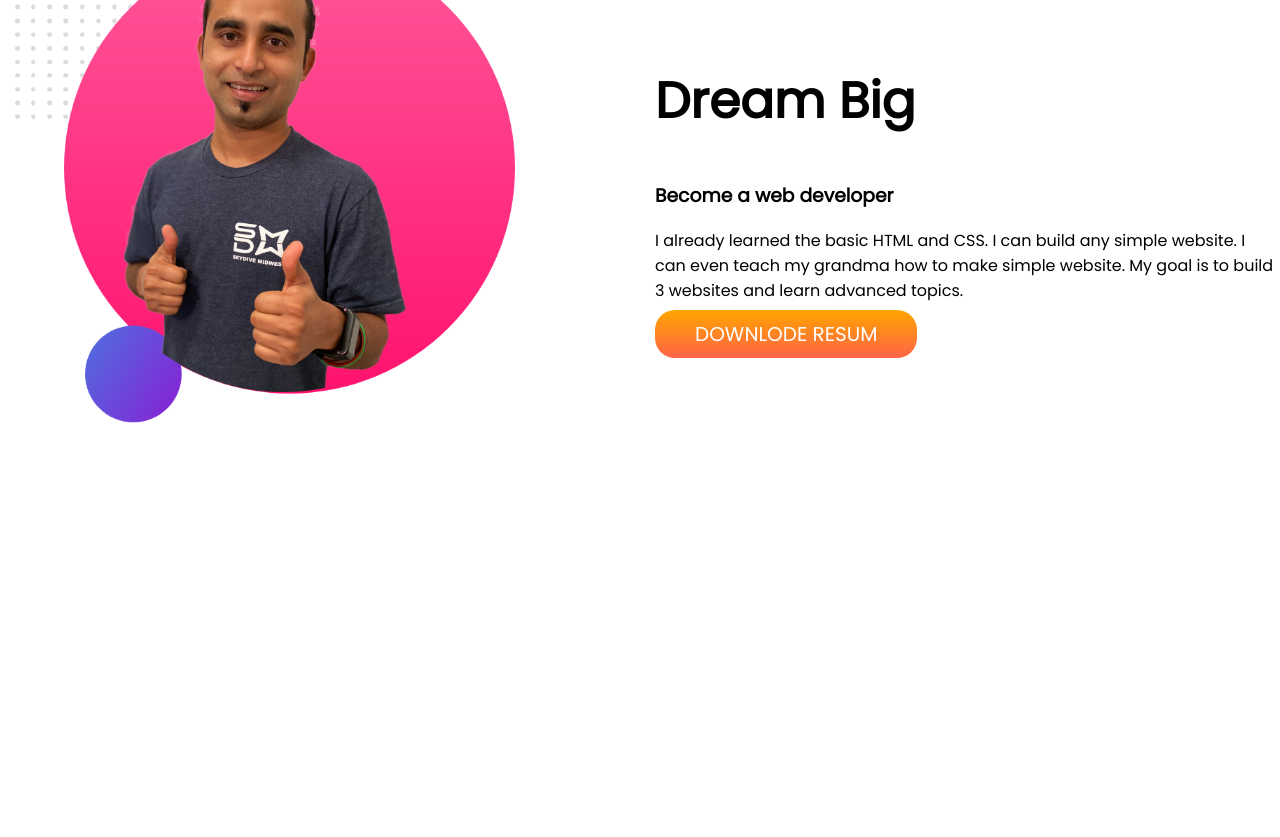
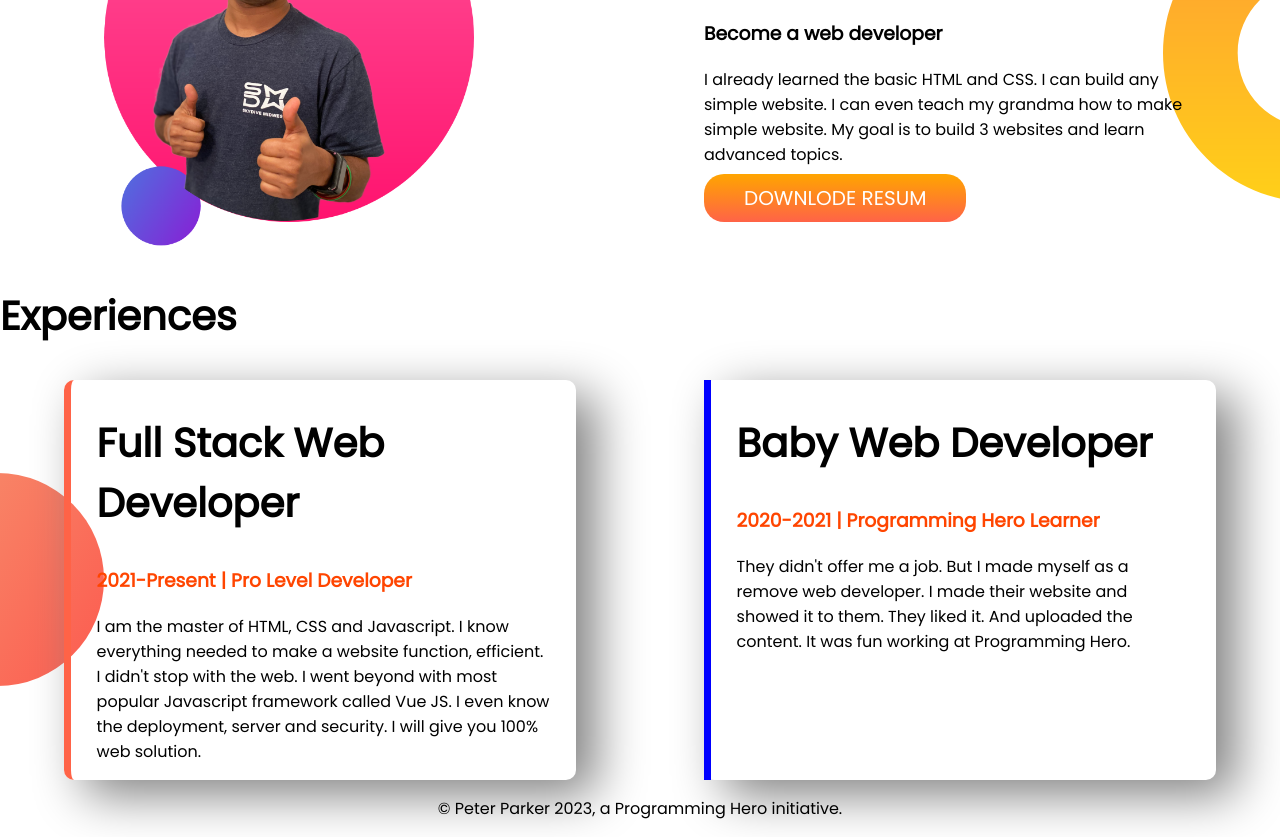
Before and after one commit to majharul224/developer-portfolio-jonkar, a plain HTML site: page developer-portfolio-jonkar.html in a window 1280 px wide. Shown: the part 661-1498 px from the top of the page. Before the commit the page ends 1191 px from the top, so only its background shows below. Drawn offline with Linux system fonts and the light colour scheme.

Commit message:
footer tag add

```diff
--- a/developer-portfolio-jonkar.html
+++ b/developer-portfolio-jonkar.html
@@ -34,5 +34,23 @@
         <a  href="https://github.com/majharul224" target="_blank">DOWNLODE RESUM</a>
     </div>
   </section>
+  <section>
+    <h1>Experiences</h1>
+    <div class="exper-card">
+        <div class="exper-info" id="full-web">
+    <h1>Full Stack Web Developer</h1>
+    <h3 class="orange-color ">2021-Present | Pro Level Developer</h3>
+    <p>I am the master of HTML, CSS and Javascript. I know everything needed to make a website function, efficient. I didn't stop with the web. I went beyond with most popular Javascript framework called Vue JS. I even know the deployment, server and security. I will give you 100% web solution.</p>
+        </div>
+        <div class="exper-info" id="baby-web">
+            <h1> Baby Web Developer</h1>
+            <h3 class="orange-color">2020-2021 | Programming Hero Learner</h3>
+            <p>They didn't offer me a job. But I made myself as a remove web developer. I made their website and showed it to them. They liked it. And uploaded the content. It was fun working at Programming Hero.</p>
+        </div>
+    </div>
+  </section>
 </body>
+<footer>
+    <p>© Peter Parker 2023, a Programming Hero initiative.</p>
+    </footer>
 </html>
--- a/style.css
+++ b/style.css
@@ -5,12 +5,12 @@ body{
     margin: 0;
 }
 h1{
-    font-size: 50px;
+    font-size: 40px;
 }
 .orange-color{
     color: orangered;
 }
-section{
+.top-banner{
     display: flex;
     align-items: center;
     margin-bottom: 100PX;
@@ -18,7 +18,8 @@ section{
 
 .half-width{
     width: 50%;
-    padding-left: 15PX;
+    padding-left: 5%;
+    padding-right: 5%;
 }
 .half-width img{
     width: 80%;
@@ -41,4 +42,33 @@ font-size: 20px;
     display: flex;
     align-items: center;
     margin-top: 100px;
+    background-image: url(images/dream-bg.png);
+    background-repeat: no-repeat;
+    background-position: right;
 }
+.exper-card{
+    display: flex;
+    background-image: url(images/exp-bg.png);
+    background-repeat: no-repeat;
+    background-position: left;
+}
+.exper-info{
+ margin-left: 5%;
+ margin-right: 5%;
+ padding-right: 2%;
+ padding-left:2% ;
+ width: 40%;
+box-shadow: 20px 15px 50px gray;
+border-radius: 10px;
+}
+#full-web{
+    border-left: 7px solid tomato;
+}
+#baby-web{
+    border-left: 7px solid;
+    border-image: linear-gradient(blue 100%, cyan 100%);
+    border-image-slice: 1;
+}
+footer p{
+    text-align: center;
+}
```
